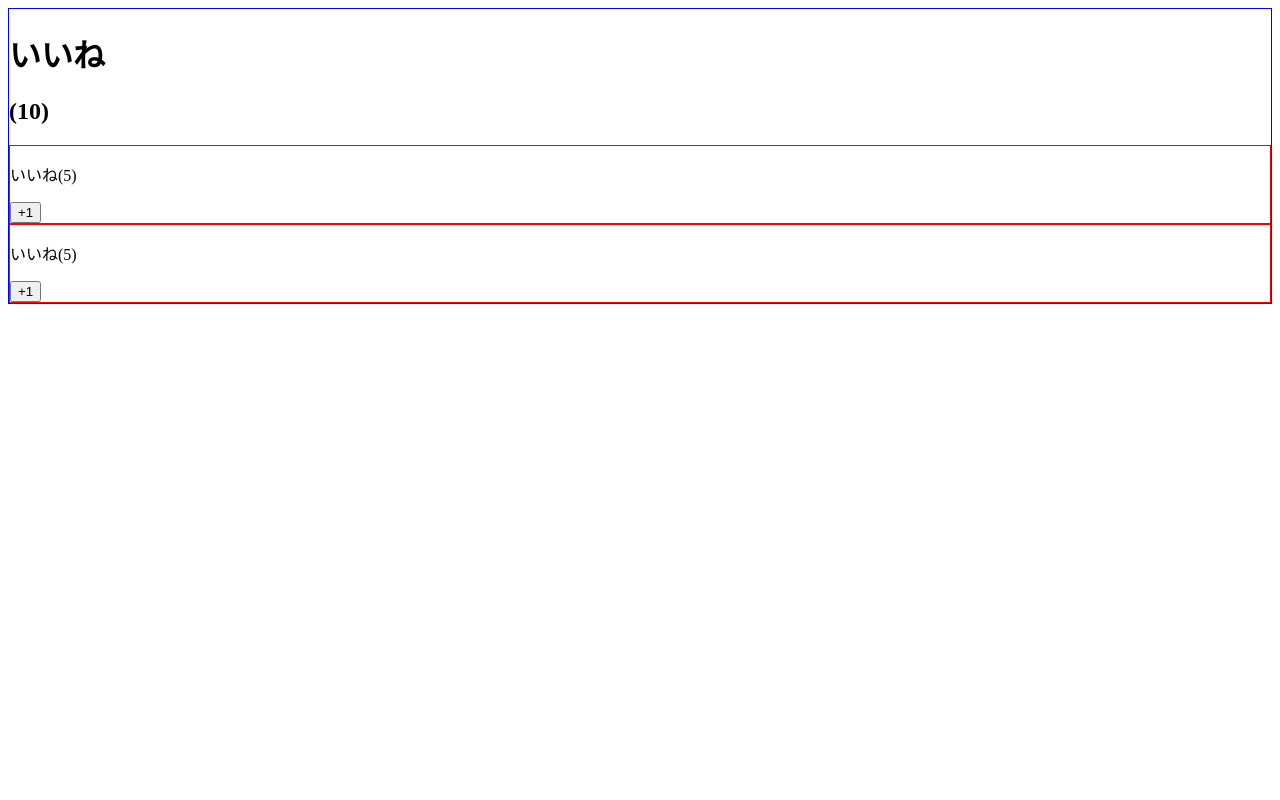
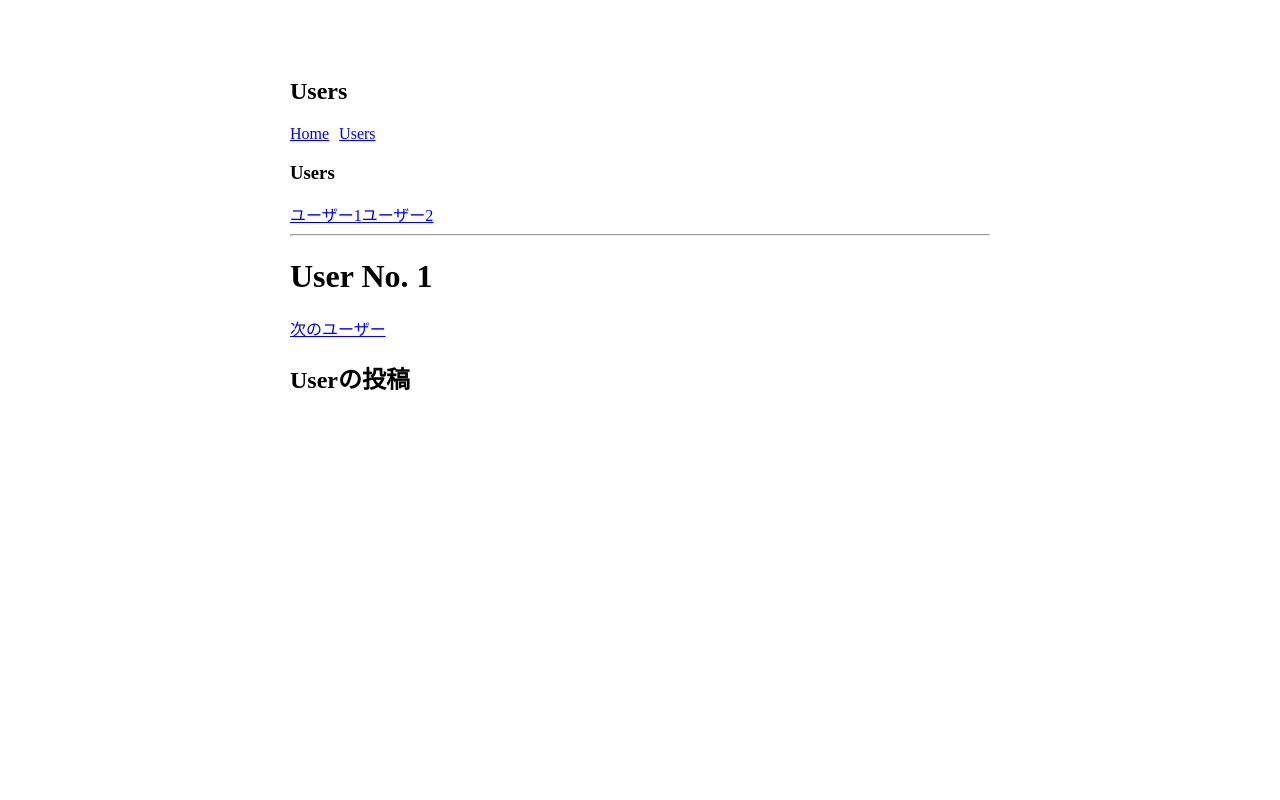
Before and after one commit to aguriken/vue_practice, a Vue app: page /users/1/posts in a window 1280 px wide. Shown: the top 800 px of the page. Built offline with nearby package versions, Linux system fonts and the light colour scheme.

Commit message:
setting for view router

```diff
--- a/src/App.vue
+++ b/src/App.vue
@@ -1,34 +1,33 @@
 <template>
-  <div>
-    <LikeHeader></LikeHeader>
-    <h2>({{number}})</h2>
-    <LikeNumber :total-number="number" @my-click="incrementNumber"></LikeNumber>
-    <LikeNumber :total-number="number"></LikeNumber>
+  <div style="width: 700px; margin: auto; padding-top: 50px;">
+    <router-view name="header"></router-view>
+    <transition
+      name="fade"
+      mode="out-in"
+      @before-enter="beforeEnter"
+    >
+      <router-view></router-view>
+    </transition>
   </div>
 </template>
 
 <script>
-import LikeHeader from "./components/LikeHeader.vue";
-
 export default {
-  data() {
-    return {
-      number: 10
-    }
-  },
-  components: {
-    LikeHeader
-  },
   methods: {
-    incrementNumber(value) {
-      this.number = value
+    beforeEnter() {
+      this.$root.$emit('triggerScroll');
     }
   }
 }
 </script>
 
 <style scoped>
-div {
-  border: 1px solid blue;
+.fade-enter,
+.fade-leave-to {
+  opacity: 0;
+}
+.fade-enter-active,
+.fade-leave-active {
+  transition: opacity 0.5s;
 }
 </style>
--- a/src/components/LikeHeader.vue
+++ /dev/null
@@ -1,3 +0,0 @@
-<template>
-  <h1>いいね</h1>
-</template>
--- a/src/components/LikeNumber.vue
+++ /dev/null
@@ -1,28 +0,0 @@
-<template>
-  <div>
-    <p>いいね({{halfNumber}})</p>
-    <button @click="increment">+1</button>
-  </div>
-</template>
-
-<script>
-export default {
-  props: ["totalNumber"],
-  computed: {
-    halfNumber() {
-      return this.totalNumber / 2
-    }
-  },
-  methods: {
-    increment() {
-      this.$emit("my-click", this.totalNumber + 1);
-    }
-  }
-};
-</script>
-
-<style scoped>
-div {
-  border: 1px solid red;
-}
-</style>
--- a/src/main.js
+++ b/src/main.js
@@ -1,10 +1,17 @@
 import Vue from 'vue'
 import App from './App.vue'
-import LikeNumber from "./components/LikeNumber.vue"
+import router from "./router"
 
 Vue.config.productionTip = false
-Vue.component('LikeNumber', LikeNumber)
+
+// router.beforeEach((to, from, next) => {
+//   if (to.path === '/users/1') {
+//     next({path: '/'})
+//   }
+//   next()
+// })
 
 new Vue({
+  router: router,
   render: h => h(App),
 }).$mount('#app')
--- /dev/null
+++ b/src/router.js
@@ -0,0 +1,64 @@
+import Vue from "vue";
+import Router from "vue-router";
+// import Home from "./views/Home.vue";
+// import Users from "./views/Users.vue";
+// import UsersPosts from "./views/UsersPosts.vue";
+// import UsersProfile from "./views/UsersProfile.vue";
+// import HeaderHome from "./views/HeaderHome.vue";
+// import HeaderUsers from "./views/HeaderUsers.vue";
+
+const Home = () => import(/* webpackChunkName: "Home" */"./views/Home.vue");
+const Users = () => import(/* webpackChunkName: "Users" */"./views/Users.vue");
+const UsersPosts = () => import(/* webpackChunkName: "UsersPosts" */"./views/UsersPosts.vue");
+const UsersProfile = () => import(/* webpackChunkName: "UsersProfile" */"./views/UsersProfile.vue");
+const HeaderHome = () => import(/* webpackChunkName: "HeaderHome" */"./views/HeaderHome.vue");
+const HeaderUsers = () => import(/* webpackChunkName: "HeaderUsers" */"./views/HeaderUsers.vue");
+
+Vue.use(Router);
+
+export default new Router({
+  mode: "history",
+  routes: [
+    { path: '/',
+    components: {
+      default: Home,
+      header: HeaderHome
+      }
+    },
+    { path: '/users/:id',
+      components: {
+        default: Users,
+        header: HeaderUsers
+      },
+      props: {
+        default: true,
+        header: false
+      },
+      children: [
+        { path: "posts", component: UsersPosts, name: "users-id-posts" },
+        { path: "profile", component: UsersProfile, name: "users-id-profile" }
+      ]
+    },
+    {
+      path: '*',
+      redirect: { path: '/' }
+    }
+  ],
+  scrollBehavior (to, from, savedPosition) {
+    return new Promise(resolve => (
+      this.app.$root.$once('triggerScroll', () => {
+        let position = {x: 0, y: 0}
+        resolve({x: 0, y: 100})
+        if (savedPosition) {
+          return savedPosition;
+        }
+        if (to.hash) {
+          position = {
+            selector: to.hash,
+          };
+        }
+        resolve(position)
+      })
+    ))
+  }
+});
--- /dev/null
+++ b/src/views/HeaderHome.vue
@@ -0,0 +1,26 @@
+<template>
+  <nav>
+    <h2>Home</h2>
+    <router-link
+      to="/"
+      active-class="link--active"
+      exact
+      class="link"
+    >Home</router-link>
+    <router-link
+      to="/users"
+      active-class="link--active"
+      exact
+      class="link"
+    >Users</router-link>
+  </nav>
+</template>
+
+<style scoped>
+  .link {
+    margin-right: 10px;
+  }
+  .link--active {
+    font-size: 20px;
+  }
+</style>
--- /dev/null
+++ b/src/views/HeaderUsers.vue
@@ -0,0 +1,26 @@
+<template>
+  <nav>
+    <h2>Users</h2>
+    <router-link
+      to="/"
+      active-class="link--active"
+      exact
+      class="link"
+    >Home</router-link>
+    <router-link
+      to="/users"
+      active-class="link--active"
+      exact
+      class="link"
+    >Users</router-link>
+  </nav>
+</template>
+
+<style scoped>
+  .link {
+    margin-right: 10px;
+  }
+  .link--active {
+    font-size: 20px;
+  }
+</style>
--- /dev/null
+++ b/src/views/Home.vue
@@ -0,0 +1,19 @@
+<template>
+  <div>
+    <h3>Home</h3>
+    <button @click="toUsers">Usersページにいく</button>
+  </div>
+</template>
+
+<script>
+export default {
+  methods: {
+    toUsers() {
+      this.$router.push({
+        name: "users-id-profile",
+        params: { id: 1 }
+      });
+    }
+  }
+}
+</script>
--- /dev/null
+++ b/src/views/Users.vue
@@ -0,0 +1,40 @@
+<template>
+  <div>
+    <h3>Users</h3>
+    <router-link to="/users/1">ユーザー1</router-link>
+    <router-link to="/users/2">ユーザー2</router-link>
+    <hr>
+    <h1>User No. {{ id }}</h1>
+    <router-link :to="{ name: 'users-id-profile', params: { id: (Number(id) + 1)}, query: {lang: 'ja', page: 2}, hash: '#next-user' }">次のユーザー</router-link>
+    <router-view></router-view>
+    <div style="height: 700px;"></div>
+    <router-link
+      id="next-user"
+      :to="{ name: 'users-id-posts', params: { id: (Number(id) + 1)}, query: {lang: 'ja', page: 2}, hash: '#next-user' }">次のユーザー</router-link>
+  </div>
+</template>
+
+<script>
+export default {
+  props: ["id"],
+  beforeRouteEnter(to, from, next) {
+    console.log('beforeRouteEnter')
+    next(vm => {
+      console.log(vm.id)
+    });
+  },
+  beforeRouteUpdate(to, from, next) {
+    console.log('beforeRouteUpdate')
+    next()
+  },
+  beforeRouteLeave(to, from, next) {
+    console.log('beforeRouteLeave')
+    const isLeave = window.confirm("本当にこのページを離れますか？")
+    if (isLeave) {
+      next()
+    } else {
+      next(false)
+    }
+  },
+};
+</script>
--- /dev/null
+++ b/src/views/UsersPosts.vue
@@ -0,0 +1,5 @@
+<template>
+  <div>
+    <h2>Userの投稿</h2>
+  </div>
+</template>
--- /dev/null
+++ b/src/views/UsersProfile.vue
@@ -0,0 +1,5 @@
+<template>
+  <div>
+    <h2>Userのプロフィール</h2>
+  </div>
+</template>
```
Also changed, not shown: package.json (+5 -2 lines), 1 other file (tests, documents, lock files or other folders).
